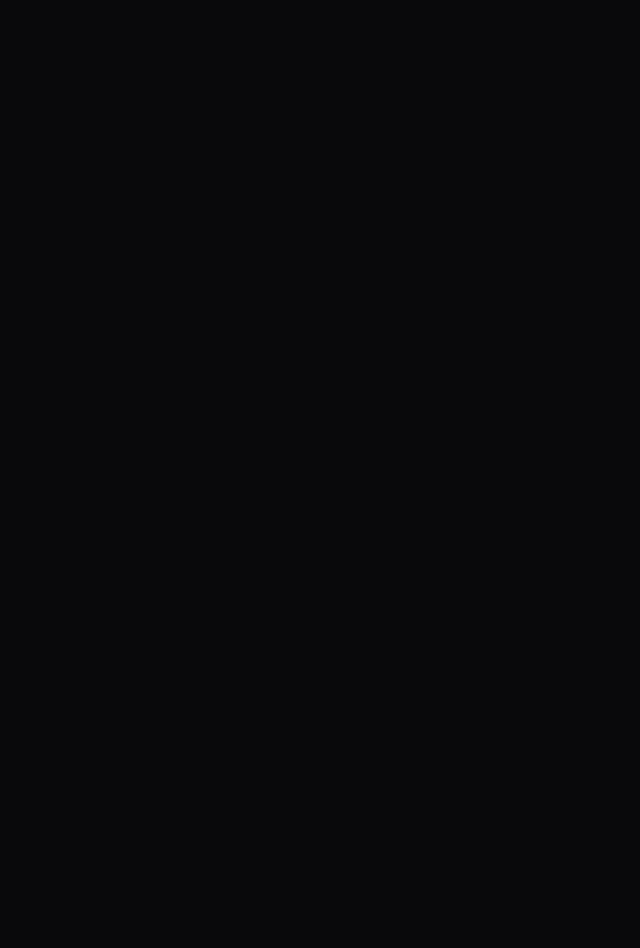
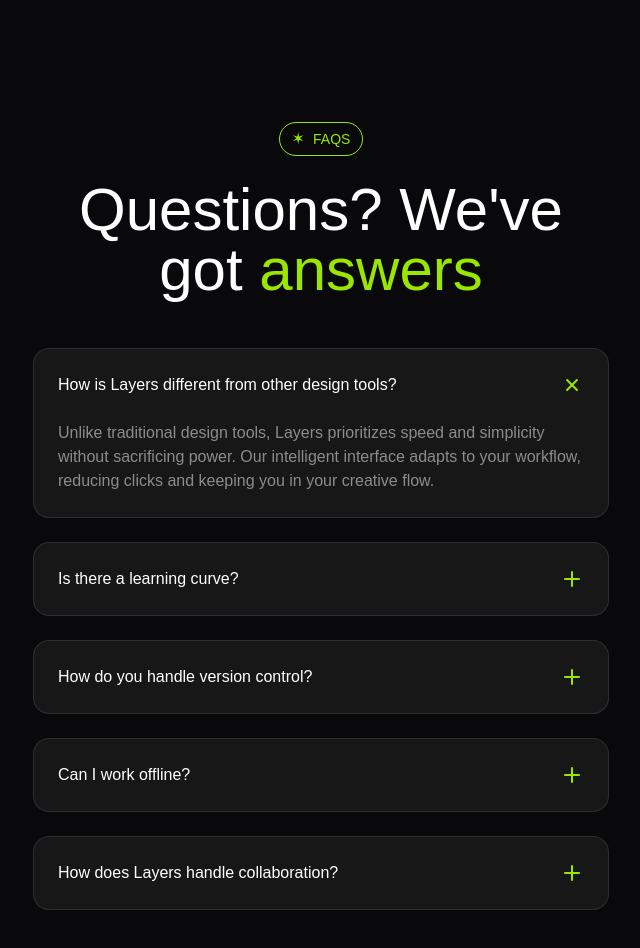
Before and after one commit to buneeIsSlo/layers-landing, a Next.js app: page / in a window 1280 px wide. Shown: the part 3640-4588 px from the top of the page, without its empty margins (319-959 px from the left). Before the commit the page ends 3666 px from the top, so only its background shows below. Built offline with nearby package versions, Linux system fonts and the light colour scheme.

Commit message:
Add: faqs section

```diff
--- a/src/app/page.tsx
+++ b/src/app/page.tsx
@@ -1,3 +1,4 @@
+import Faqs from "@/components/faqs";
 import Features from "@/sections/features";
 import Hero from "@/sections/hero";
 import Integrations from "@/sections/integrations";
@@ -12,6 +13,7 @@
       <Intro />
       <Features />
       <Integrations />
+      <Faqs />
     </>
   );
 }
--- /dev/null
+++ b/src/components/faqs.tsx
@@ -0,0 +1,87 @@
+import React from "react";
+import Badge from "./badge";
+import { twMerge } from "tailwind-merge";
+
+const faqs = [
+  {
+    question: "How is Layers different from other design tools?",
+    answer:
+      "Unlike traditional design tools, Layers prioritizes speed and simplicity without sacrificing power. Our intelligent interface adapts to your workflow, reducing clicks and keeping you in your creative flow.",
+  },
+  {
+    question: "Is there a learning curve?",
+    answer:
+      "Layers is designed to feel intuitive from day one. Most designers are productive within hours, not weeks. We also provide interactive tutorials and comprehensive documentation to help you get started.",
+  },
+  {
+    question: "How do you handle version control?",
+    answer:
+      "Every change in Layers is automatically saved and versioned. You can review history, restore previous versions, and create named versions for important milestones.",
+  },
+  {
+    question: "Can I work offline?",
+    answer:
+      "Yes! Layers includes a robust offline mode. Changes sync automatically when you're back online, so you can keep working anywhere.",
+  },
+  {
+    question: "How does Layers handle collaboration?",
+    answer:
+      "Layers is built for collaboration. You can invite team members to your projects, share feedback, and work together in real-time.",
+  },
+];
+
+export default function Faqs() {
+  const selectedIndex = 0;
+
+  return (
+    <section className="py-24">
+      <div className="@container">
+        <div className="flex justify-center">
+          <Badge>Faqs</Badge>
+        </div>
+        <h2 className="mx-auto mt-6 max-w-xl text-center text-6xl font-medium">
+          Questions? We&apos;ve got{" "}
+          <span className="text-lime-400">answers</span>
+        </h2>
+        <div className="mx-auto mt-12 flex max-w-xl flex-col gap-6">
+          {faqs.map((faq, faqIndex) => (
+            <div
+              key={faq.question}
+              className="rounded-2xl border border-white/10 bg-neutral-900 p-6"
+            >
+              <div className="flex items-center justify-between">
+                <h3 className="font-medium">{faq.question}</h3>
+                <svg
+                  xmlns="http://www.w3.org/2000/svg"
+                  width="24"
+                  height="24"
+                  viewBox="0 0 24 24"
+                  fill="none"
+                  stroke="currentColor"
+                  strokeWidth="2"
+                  strokeLinecap="round"
+                  strokeLinejoin="round"
+                  className={twMerge(
+                    "feather feather-plus flex-shrink-0 text-lime-400",
+                    selectedIndex === faqIndex && "rotate-45",
+                  )}
+                >
+                  <line x1="12" y1="5" x2="12" y2="19"></line>
+                  <line x1="5" y1="12" x2="19" y2="12"></line>
+                </svg>
+              </div>
+              <div
+                className={twMerge(
+                  "mt-6",
+                  selectedIndex !== faqIndex && "hidden",
+                )}
+              >
+                <p className="text-white/50">{faq.answer}</p>
+              </div>
+            </div>
+          ))}
+        </div>
+      </div>
+    </section>
+  );
+}
```
